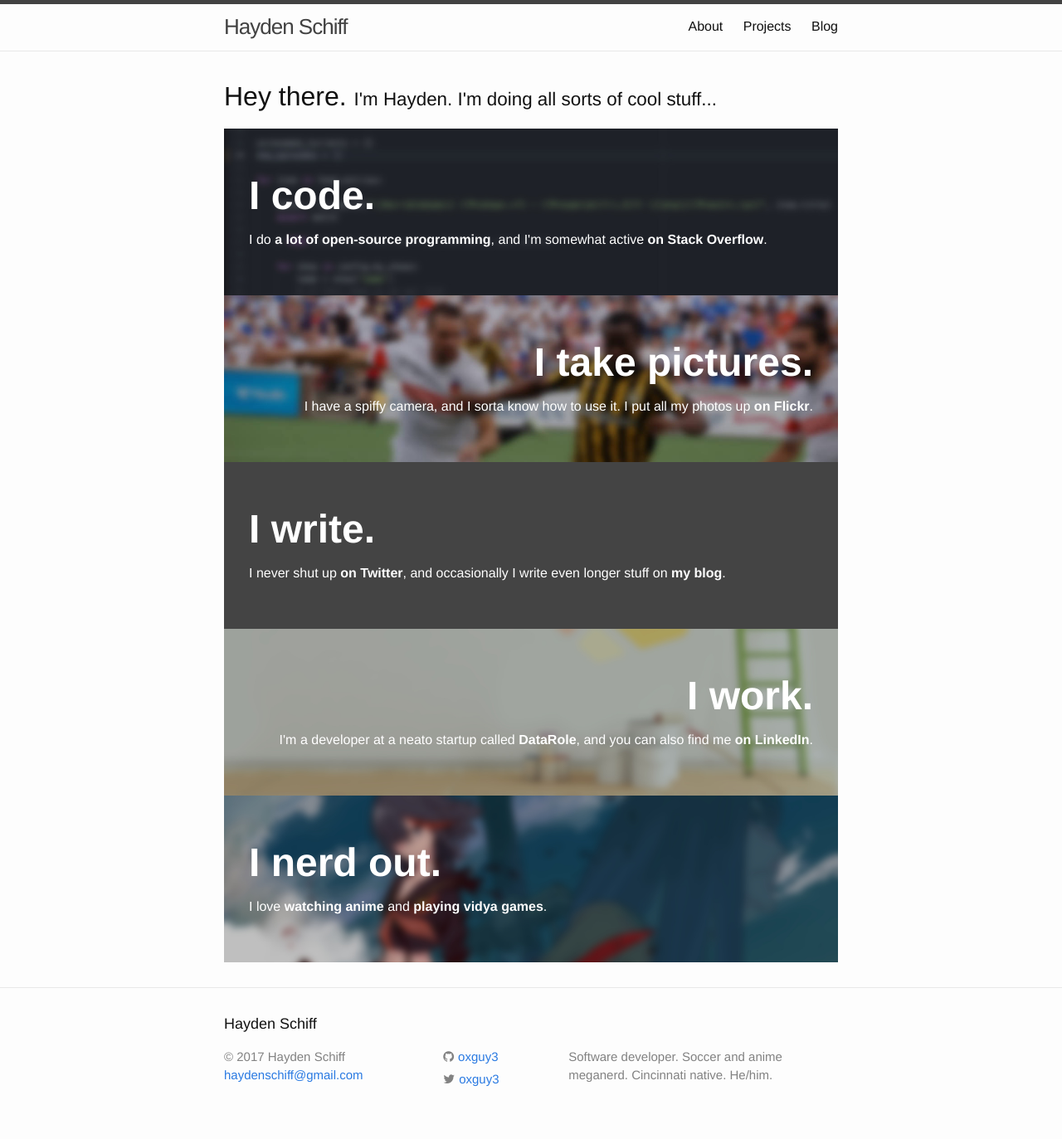
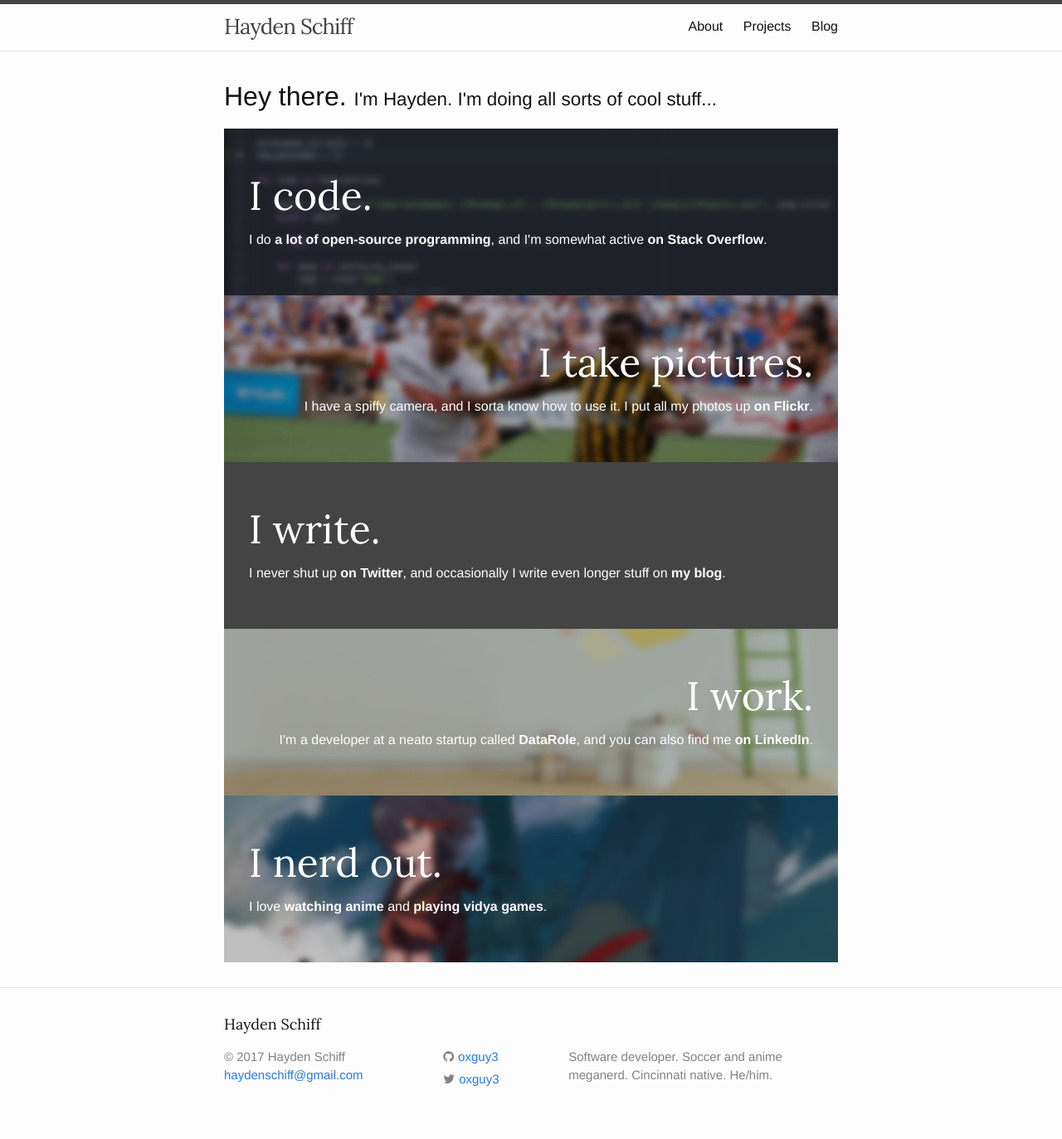
Before and after one commit to oxguy3/schiff.io, a Jekyll site: the page built from index.html, in a window 1280 px wide. Shown: the whole page at 83% size. Built offline with Jekyll 4.4.1, drawn with Linux system fonts in a browser that asks for light colours.

Commit message:
now using serif font (Lora) for titles

```diff
--- a/Gemfile
+++ b/Gemfile
@@ -1,5 +1,5 @@
 source "https://rubygems.org"
-ruby "~> 2.4.0"
+ruby ">= 2.4.0"
 
 # Hello! This is where you manage which Jekyll version is used to run.
 # When you want to use a different version, change it below, save the
--- a/_includes/head.html
+++ b/_includes/head.html
@@ -4,6 +4,7 @@
   <meta name="viewport" content="width=device-width, initial-scale=1">
 
   <link rel="shortcut icon" href="/assets/face32.png">
+  <link rel="stylesheet" href="https://fonts.googleapis.com/css?family=Lora:400,700">
   <link rel="stylesheet" href="{{ "/assets/main.css" | relative_url }}">
   <link rel="canonical" href="{{ page.url | replace:'index.html','' | absolute_url }}">
   <link rel="alternate" type="application/rss+xml" title="{{ site.title | escape }}" href="https://feeds.feedburner.com/haydenschiff">
--- a/_sass/minima.scss
+++ b/_sass/minima.scss
@@ -7,6 +7,8 @@
 $base-font-weight: 400 !default;
 $small-font-size:  $base-font-size * 0.875 !default;
 $base-line-height: 1.5 !default;
+
+$title-font-family: "Lora", serif !default;
 
 $spacing-unit:     30px !default;
 
--- a/_sass/minima/_base.scss
+++ b/_sass/minima/_base.scss
@@ -71,6 +71,7 @@
  * Headings
  */
 h1, h2, h3, h4, h5, h6 {
+  font-family: $title-font-family;
   font-weight: $base-font-weight;
 }
 
--- a/_sass/minima/_layout.scss
+++ b/_sass/minima/_layout.scss
@@ -12,7 +12,8 @@
 
 .site-title {
   @include relative-font-size(1.625);
-  font-weight: 300;
+  // font-weight: 300;
+  font-family: $title-font-family;
   line-height: $base-line-height * $base-font-size * 2.25;
   letter-spacing: -1px;
   margin-bottom: 0;
--- a/assets/index.css
+++ b/assets/index.scss
@@ -1,3 +1,11 @@
+---
+---
+@charset "utf-8";
+
+h1 {
+  font-family: inherit;
+}
+
 .thingido {
     width: auto;
     padding: 40px 30px;
@@ -34,12 +42,8 @@
 }
 .thingido h2 {
     font-size: 48px;
-    font-weight: 600;
+    // font-weight: 600;
     margin: 5px 0px;
-}
-.thingido p {
-    /*display: none;*/
-    /*font-style: italic;*/
 }
 .thingido a {
     color: white;
```
